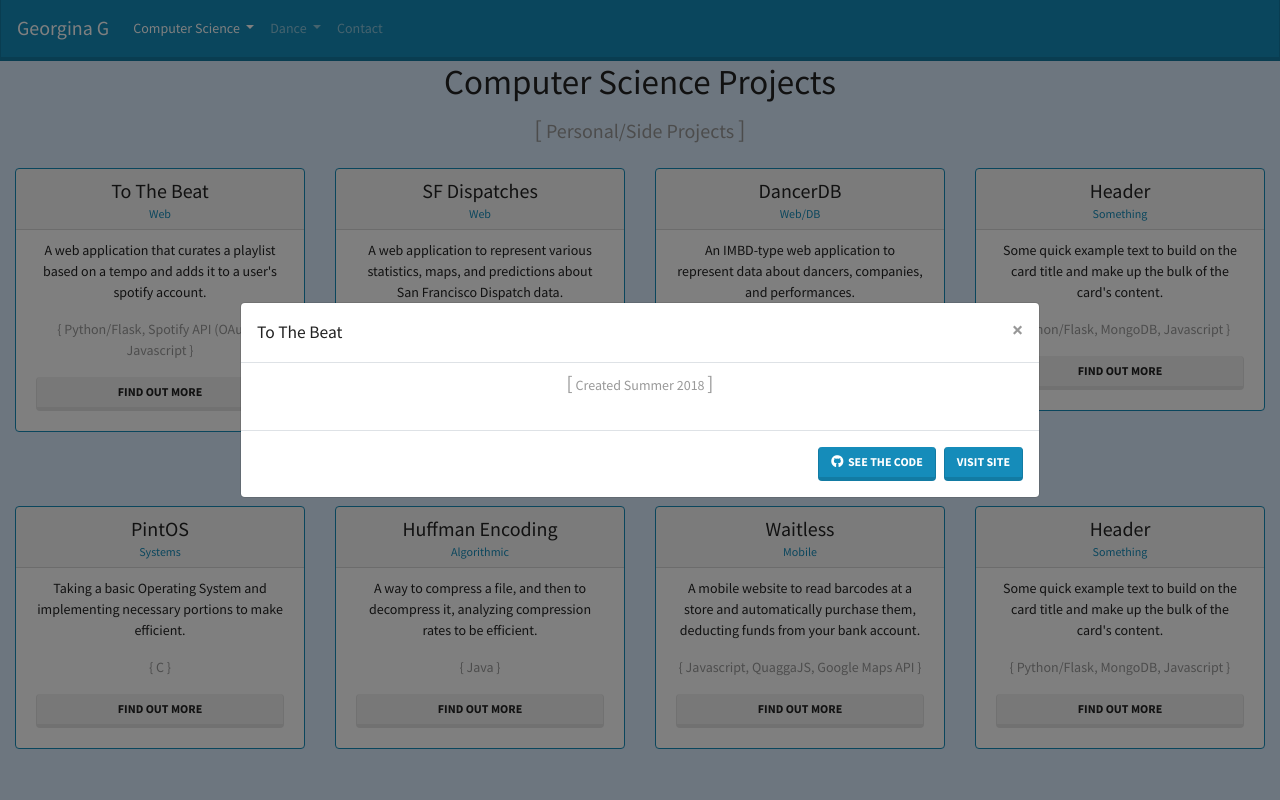
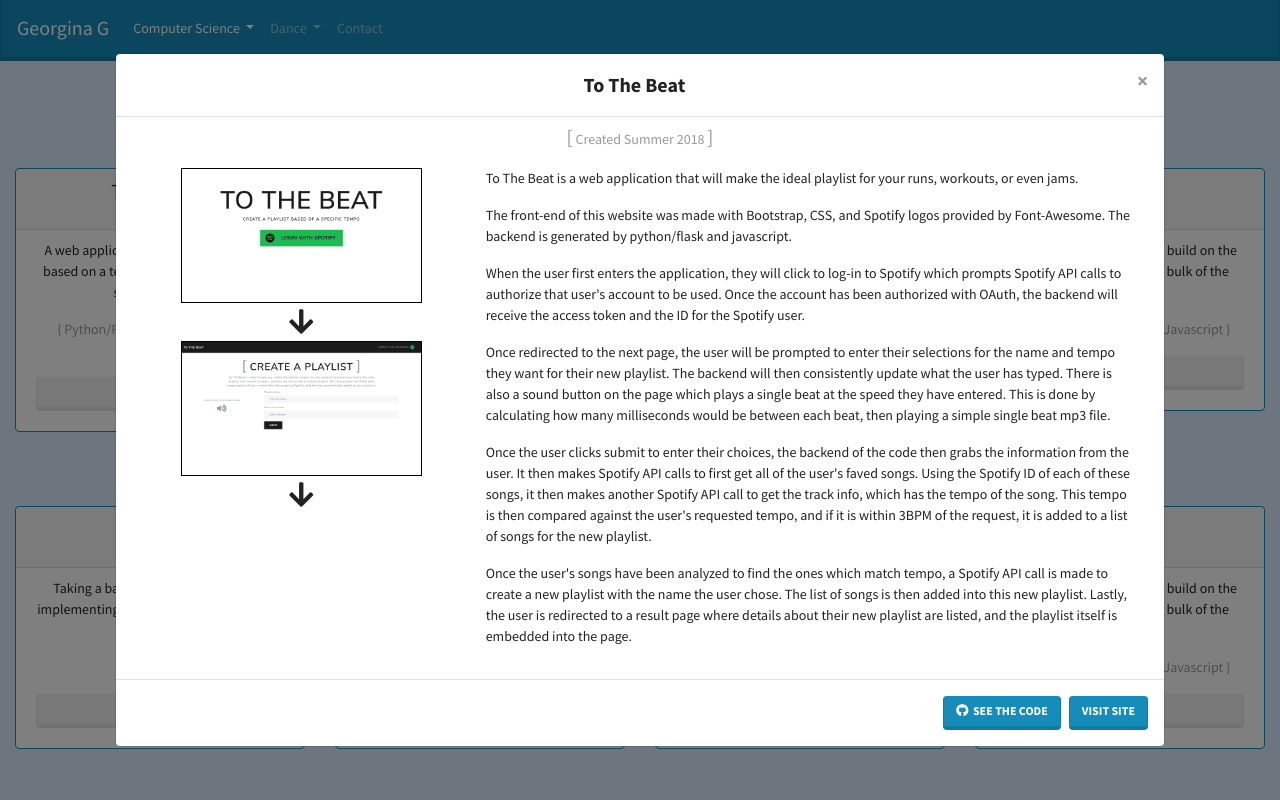
Before and after one commit to gigarza/gigarza.github.io, a Flask app: page /cs_projects in a window 1280 px wide, after a click on "FIND OUT MORE". Run offline with Flask 2, Linux system fonts and the light colour scheme; some libraries are stand-ins or nearby versions.

Commit message:
Beginning inner modal stuff

```diff
--- a/static/cs_projects.css
+++ b/static/cs_projects.css
@@ -35,6 +35,10 @@
     margin-bottom: 20px;
 }
 
+.modal-lg {
+    max-width: 1050px;
+}
+
 .date_created {
     text-align: center;
 }
@@ -42,3 +46,32 @@
 .modal-body {
     padding-top: 5px;
 }
+
+.modal-title {
+    margin: 0 auto;
+    font-size: 20px;
+    font-weight: bold;
+}
+
+.website_shot {
+    height: 135px;
+    border:1px solid black;
+    margin: 0 auto;
+}
+
+.below_space {
+    display: block;
+    margin-bottom: 5px;
+    margin-top: 5px;
+}
+
+.right_space {
+    display: block;
+    margin-left: 5px;
+    margin-right: 5px;
+    line-height: 135px;
+}
+
+.close {
+    margin-left: -16px !important;
+}
--- a/templates/cs_projects.html
+++ b/templates/cs_projects.html
@@ -167,10 +167,36 @@
           <div class="modal-body">
             <p class="text-muted date_created"><small class="text-muted" style="font-size: 20px">[</small> Created Summer 2018
                          <small class="text-muted" style="font-size: 20px">]</small></p>
+
+              <div class="container-fluid">
+                  <div class="row">
+                      <div class="col-md-4" style="text-align: center">
+                          <img class="website_shot" src="../static/images/TTB_home.jpg">
+                          <i class="fas fa-arrow-down fa-2x below_space"></i>
+                          <img class="website_shot" src="../static/images/TTB_create.jpg">
+                          <i class="fas fa-arrow-down fa-2x below_space"></i>
+                      </div>
+                       <div class="col-md-8">
+                            <p>To The Beat is a web application that will make the ideal playlist for your runs, workouts, or even jams.</p>
+                            <p>The front-end of this website was made with Bootstrap, CSS, and Spotify logos provided by Font-Awesome. The backend is generated by python/flask and javascript.</p>
+                           <p>When the user first enters the application, they will click to log-in to Spotify which prompts Spotify API calls to authorize that user's account to be used. Once
+                               the account has been authorized with OAuth, the backend will receive the access token and the ID for the Spotify user.</p>
+                           <p>Once redirected to the next page, the user will be prompted to enter their selections for the name and tempo they want for their new playlist. The backend will then
+                               consistently update what the user has typed. There is also a sound button on the page which plays a single beat at the speed they have entered. This is done by calculating
+                               how many milliseconds would be between each beat, then playing a simple single beat mp3 file.</p>
+                           <p>Once the user clicks submit to enter their choices, the backend of the code then grabs the information from the user. It then makes Spotify API calls to first get all
+                               of the user's faved songs. Using the Spotify ID of each of these songs, it then makes another Spotify API call to get the track info, which has the tempo of the song. This
+                            tempo is then compared against the user's requested tempo, and if it is within 3BPM of the request, it is added to a list of songs for the new playlist.</p>
+                           <p>Once the user's songs have been analyzed to find the ones which match tempo, a Spotify API call is made to create a new playlist with the name the user chose. The list of songs is
+                           then added into this new playlist. Lastly, the user is redirected to a result page where details about their new playlist are listed, and the playlist itself is embedded into the page.</p>
+                       </div>
+                  </div>
+
+              </div>
           </div>
           <div class="modal-footer">
-              <button class="btn btn-primary" href="https://github.com/gigarza/ToTheBeat"><i class="fab fa-github" style="margin-right: 5px"></i>See The Code</button>
-            <button class="btn btn-primary">Visit Site</button>
+              <a href="https://github.com/gigarza/ToTheBeat"><button class="btn btn-primary" ><i class="fab fa-github" style="margin-right: 5px"></i>See The Code</button></a>
+              <a href="https://georginagarza.com/ToTheBeat"><button class="btn btn-primary">Visit Site</button></a>
           </div>
         </div>
       </div>
@@ -188,10 +214,27 @@
           <div class="modal-body">
                         <p class="text-muted date_created"><small class="text-muted" style="font-size: 20px">[</small> Created Spring 2018
                          <small class="text-muted" style="font-size: 20px">]</small></p>
+
+              <div class="container-fluid">
+                  <div class="row">
+                      <div class="col-md-4" style="text-align: center">
+                          <img class="website_shot" src="../static/images/sf_home.jpg">
+                          <i class="below_space"></i>
+                          <img class="website_shot" src="../static/images/sf_stats.jpg">
+                          <i class="below_space"></i>
+                          <img class="website_shot" src="../static/images/sf_maps.jpg">
+                          <i class="below_space"></i>
+                          <img class="website_shot" src="../static/images/sf_interact.jpg">
+                      </div>
+                       <div class="col-md-8">
+                       </div>
+                  </div>
+
+              </div>
           </div>
           <div class="modal-footer">
-              <button class="btn btn-primary" href="https://github.com/gigarza/sf-dispatches"><i class="fab fa-github" style="margin-right: 5px"></i>See The Code</button>
-            <button class="btn btn-primary" href=https://sf-dispatches.herokuapp.com/">Visit Site</button>
+              <a href="https://github.com/gigarza/sf-dispatches"><button class="btn btn-primary"><i class="fab fa-github" style="margin-right: 5px"></i>See The Code</button></a>
+              <a href="https://sf-dispatches.herokuapp.com/"><button class="btn btn-primary">Visit Site</button></a>
           </div>
         </div>
       </div>
@@ -211,8 +254,8 @@
                          <small class="text-muted" style="font-size: 20px">]</small></p>
           </div>
           <div class="modal-footer">
-              <button class="btn btn-primary" href="https://github.com/gigarza/dancerdb"><i class="fab fa-github" style="margin-right: 5px"></i>See The Code</button>
-            <button class="btn btn-primary" href="http://dancedb.georginagarza.com/">Visit Site</button>
+              <a href="https://github.com/gigarza/dancerdb"><button class="btn btn-primary"><i class="fab fa-github" style="margin-right: 5px"></i>See The Code</button></a>
+              <a href="http://dancedb.georginagarza.com/"><button class="btn btn-primary">Visit Site</button></a>
           </div>
         </div>
       </div>
@@ -293,9 +336,22 @@
           <div class="modal-body">
                         <p class="text-muted date_created"><small class="text-muted" style="font-size: 20px">[</small> Created Summer 2018
                          <small class="text-muted" style="font-size: 20px">]</small></p>
+
+              <div class="container-fluid">
+                  <div class="row" style="text-align: center;">
+                          <img class="website_shot" src="../static/images/waitless_home.jpg">
+                          <i class="fas fa-arrow-right right_space"></i>
+                          <img class="website_shot" src="../static/images/waitless_scan.jpg">
+                          <i class="fas fa-arrow-right right_space"></i>
+                          <img class="website_shot" src="../static/images/waitless_confirm.jpg">
+                          <i class="fas fa-arrow-right right_space"></i>
+                          <img class="website_shot" src="../static/images/waitless_history.jpg">
+                  </div>
+
+              </div>
           </div>
           <div class="modal-footer">
-              <button class="btn btn-primary" href="https://github.com/tmni/waitless"><i class="fab fa-github" style="margin-right: 5px"></i>See The Code</button>
+              <a href="https://github.com/tmni/waitless"><button class="btn btn-primary"><i class="fab fa-github" style="margin-right: 5px"></i>See The Code</button></a>
             <button class="btn btn-primary">Visit Site</button>
           </div>
         </div>
```
Also changed, not shown: static/images/TTB_create.jpg (added), static/images/TTB_home.jpg (added), static/images/sf_home.jpg (added), static/images/sf_interact.jpg (added), static/images/sf_maps.jpg (added), static/images/sf_stats.jpg (added), static/images/waitless_confirm.jpg (added), static/images/waitless_history.jpg (added), static/images/waitless_home.jpg (added), static/images/waitless_scan.jpg (added).
